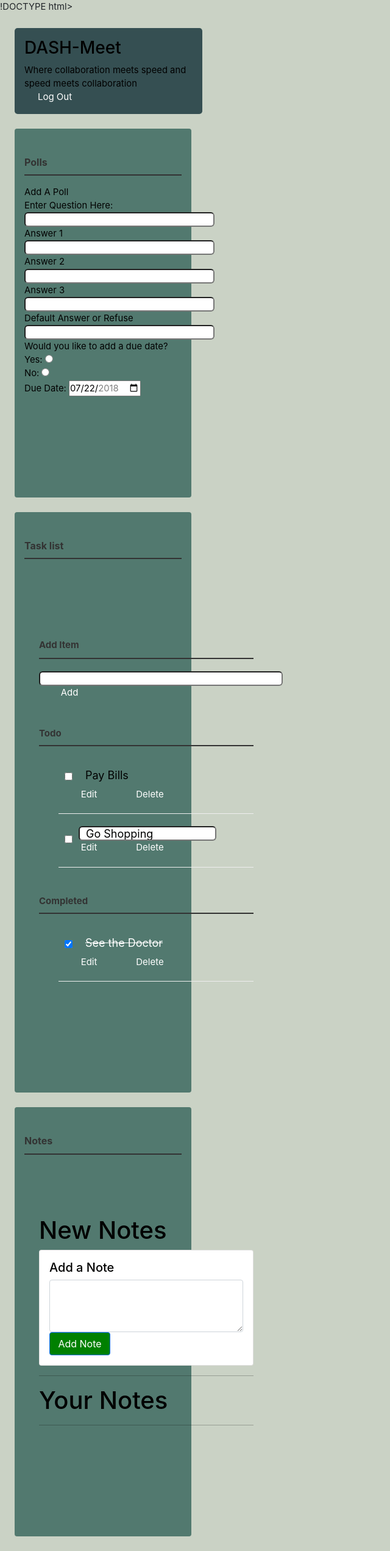
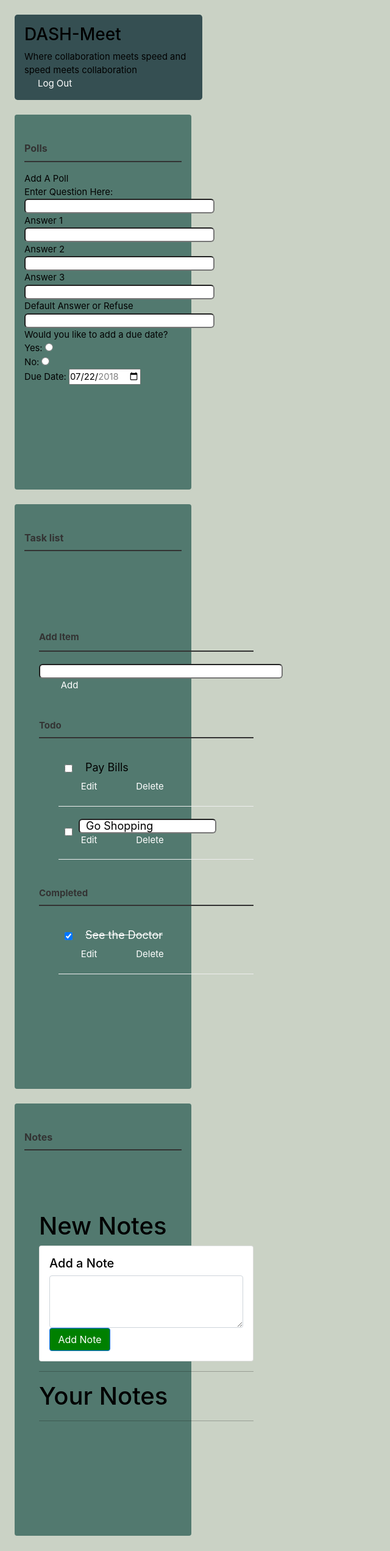
Before and after one commit to christamdavis/COMP4620_DASH_Meet, a PHP site: page /main.html in a window 1280 px wide. Shown: the whole page at 61% size, without its empty margins (0-640 px from the left). After the commit the page ends 2519 px from the top, so only its background shows below. Run offline with PHP 8.4, Linux system fonts and the light colour scheme.

Commit message:
Edit JavaScript files, fixed CSS

```diff
--- a/main.html
+++ b/main.html
@@ -4,7 +4,7 @@
   Created: 7/26/2022
   GUI Programming II
 -->
-!DOCTYPE html>
+<!DOCTYPE html>
 <html lang="en">
     <head>
         <meta charset="UTF-8">
--- a/styles.css
+++ b/styles.css
@@ -8,7 +8,6 @@ Styling for DASH-Meet Website
 * {
 	margin: 0;
 	padding: 0;
-	box-sizing: border-box;
 	color: black;
 }
 
```
